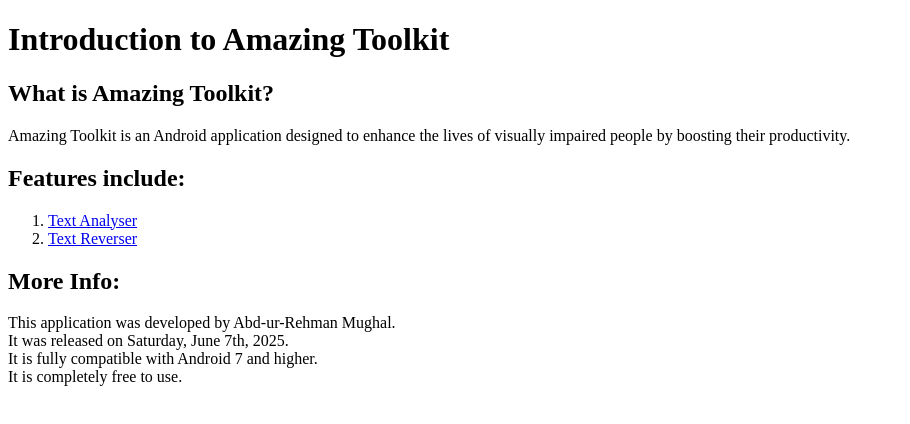
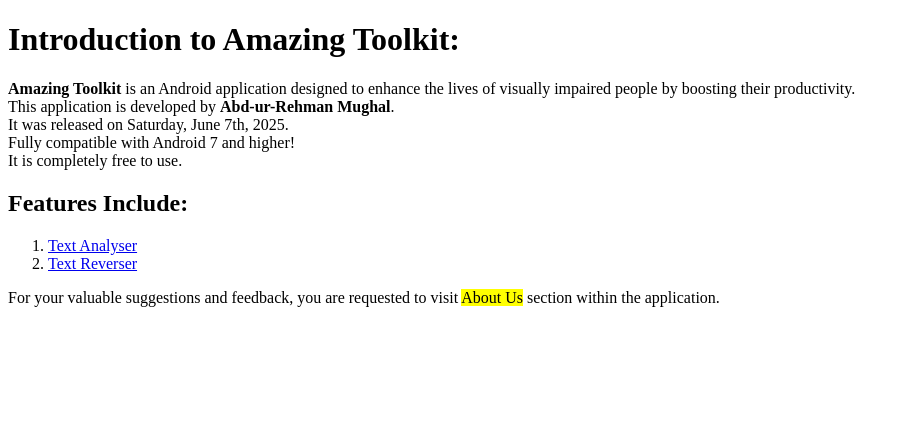
Before and after one commit to csrPlugins189/amazing_toolkit, a plain HTML site: page index.html in a window 1280 px wide. Shown: the whole page, without its empty margins (0-910 px from the left). Drawn offline with Linux system fonts and the light colour scheme.

Commit message:
Updated index.html

```diff
--- a/index.html
+++ b/index.html
@@ -7,23 +7,20 @@
 <title>Introduction to Amazing Toolkit</title>
 </head>
 <body>
-<h1>Introduction to Amazing Toolkit</h1>
+<h1>Introduction to Amazing Toolkit:</h1>
+<p><strong>Amazing Toolkit</strong> is an Android application designed to enhance the lives of visually impaired people by boosting their productivity.<br>
+This application is developed by <strong>Abd-ur-Rehman Mughal</strong>.<br>
+It was released on Saturday, June 7th, 2025.<br>
+Fully compatible with Android 7 and higher!<br>
+It is completely free to use.</p>
 
-<h2>What is Amazing Toolkit?</h2>
-<p>Amazing Toolkit is an Android application designed to enhance the lives of visually impaired people by boosting their productivity.</p>
-
-<h2>Features include:</h2>
+<h2>Features Include:</h2>
 <ol>
 <li><a href="Text_Analyser_Tutorial.html">Text Analyser</a></li>
 <li><a href="Text_Reverser_Tutorial.html">Text Reverser</a></li>
 </ol>
-
-<h2>More Info:</h2>
 <p>
-This application was developed by Abd-ur-Rehman Mughal.<br>
-It was released on Saturday, June 7th, 2025.<br>
-It is fully compatible with Android 7 and higher.<br>
-It is completely free to use.
-</p>
+  For your valuable suggestions and feedback, you are requested to visit
+  <mark>About Us</mark> section within the application.</p>
 </body>
 </html>
```
